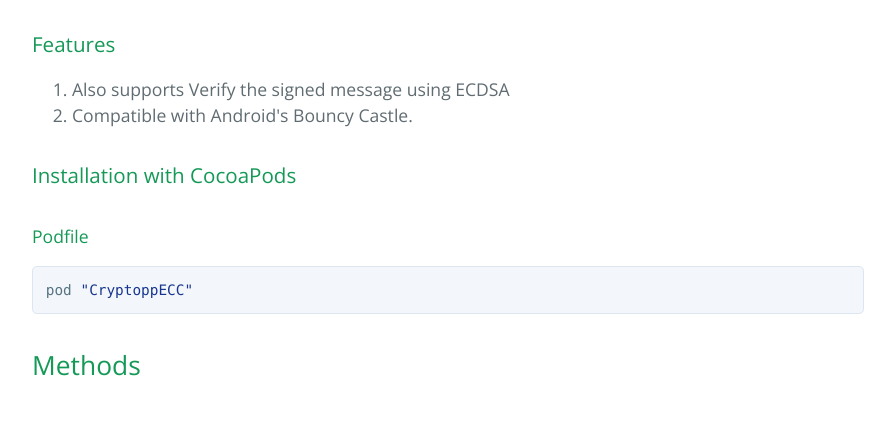
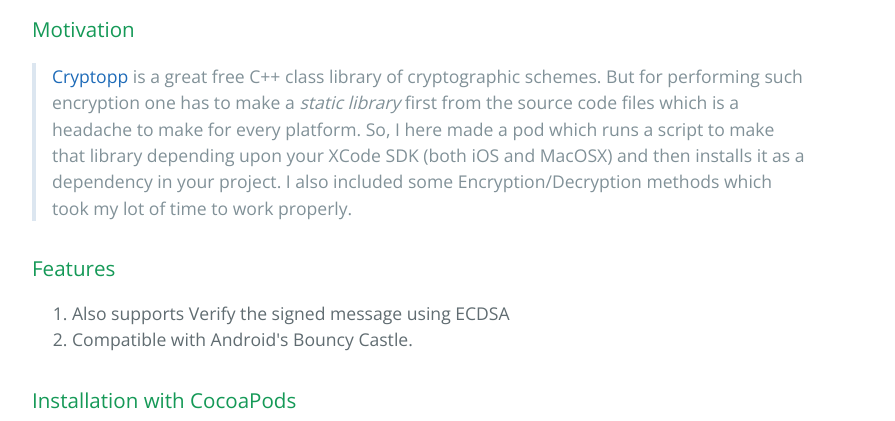
Before and after one commit to SandeepAggarwal/CryptoppECC, a plain HTML site: page index.html in a window 1280 px wide. Shown: the part 853-1274 px from the top of the page, without its empty margins (192-1087 px from the left). Drawn offline with nearby package versions, Linux system fonts and the light colour scheme.

```diff
--- a/index.html
+++ b/index.html
@@ -22,12 +22,20 @@
       <h1>
 <a id="cryptoppecc-for-ios-and-macosx" class="anchor" href="#cryptoppecc-for-ios-and-macosx" aria-hidden="true"><span class="octicon octicon-link"></span></a>CryptoppECC for iOS and MacOSX</h1>
 
-<h1></h1>
-
 <p><a href="https://img.shields.io/cocoapods/v/CryptoppECC.svg"><img src="https://img.shields.io/cocoapods/v/CryptoppECC.svg" alt="Cocoapods Compatible"></a>
 <a href="http://cocoadocs.org/docsets/CryptoppECC"><img src="https://img.shields.io/cocoapods/p/CryptoppECC.svg?style=flat" alt="Platform"></a></p>
 
 <p>CryptoppECC-Encryption/Decryption using ECC(Elliptic curve cryptography).</p>
+
+<h3>
+<a id="motivation" class="anchor" href="#motivation" aria-hidden="true"><span class="octicon octicon-link"></span></a>Motivation</h3>
+
+<blockquote>
+<p><a href="https://www.cryptopp.com/">Cryptopp</a> is a great free C++ class library of cryptographic schemes.
+But for performing such encryption one has to make a <em>static library</em> first from the source code files which is a headache to make for every platform.
+So, I here made a pod which runs a script to make that library depending upon your XCode SDK (both iOS and MacOSX) and then installs it as a dependency in your project.
+I also included some Encryption/Decryption methods which took my lot of time to work properly. </p>
+</blockquote>
 
 <h3>
 <a id="features" class="anchor" href="#features" aria-hidden="true"><span class="octicon octicon-link"></span></a>Features</h3>
```
Also changed, not shown: params.json (+1 -1 lines).
